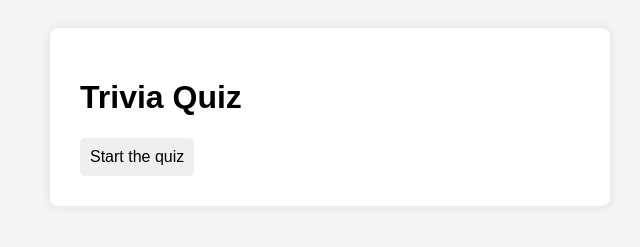
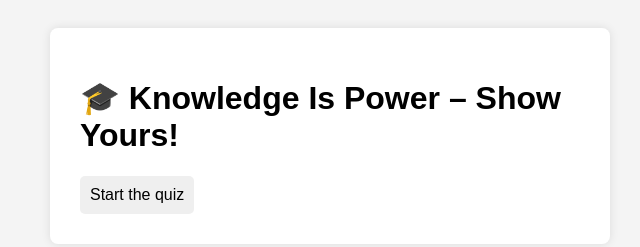
Before and after one commit to tedkatapetrov1/Projects, a plain HTML site: page Quizz app/index.html in a window 1280 px wide. Shown: the whole page, without its empty margins (310-950 px from the left). Drawn offline with Linux system fonts and the light colour scheme.

Commit message:
new name for the quiz

```diff
--- a/Quizz app/index.html
+++ b/Quizz app/index.html
@@ -8,7 +8,7 @@
 </head>
 <body>
   <div class="quiz-container">
-    <h1>Trivia Quiz</h1>
+    <h1>🎓 Knowledge Is Power – Show Yours!</h1>
 
     <button id="start-btn">Start the quiz</button>
 
```
